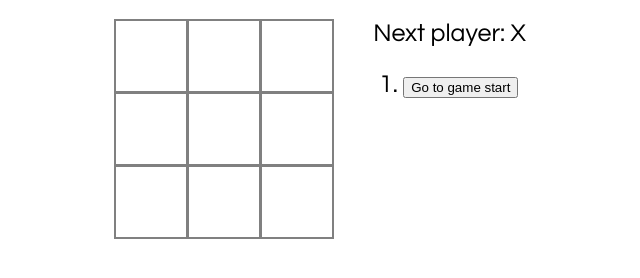
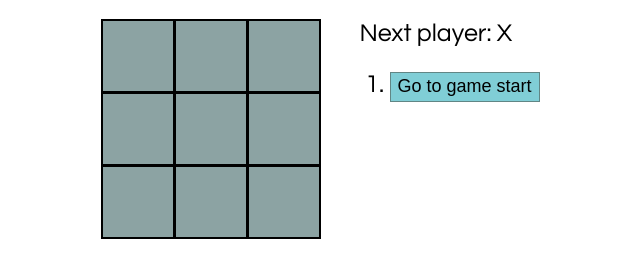
Before and after one commit to morganevans777/reactTicTacToe, a React app: page / in a window 1280 px wide. Shown: the whole page, without its empty margins (320-960 px from the left). Built offline with nearby package versions, Linux system fonts and the light colour scheme.

Commit message:
made input square buttons larger, made game position inicators bigger, added background-color to buttons

```diff
--- a/src/index.css
+++ b/src/index.css
@@ -18,8 +18,8 @@ body {
   }
 
   .square {
-    background: #fff;
-    border: 2px solid grey;
+    background: #8ca3a3;
+    border: 2px solid black;
     float: left;
     font-size: 60px;
     font-weight: bold;
@@ -46,12 +46,15 @@ body {
     justify-content: center;
   }
 
-  .button {
-    width: 80px;
-    height: 20px;
-  }
-
   .game-info {
     margin-left: 40px;
     font-size: 25px;
   }
+
+  input[type="button" i], input[type="submit" i], input[type="reset" i], input[type="file" i]::-webkit-file-upload-button, button {
+    background-color: #80ced6;
+    width: 150px;
+    height: 30px;
+    border: 1px solid #618685;
+    font-size: 18px;
+  }
```
